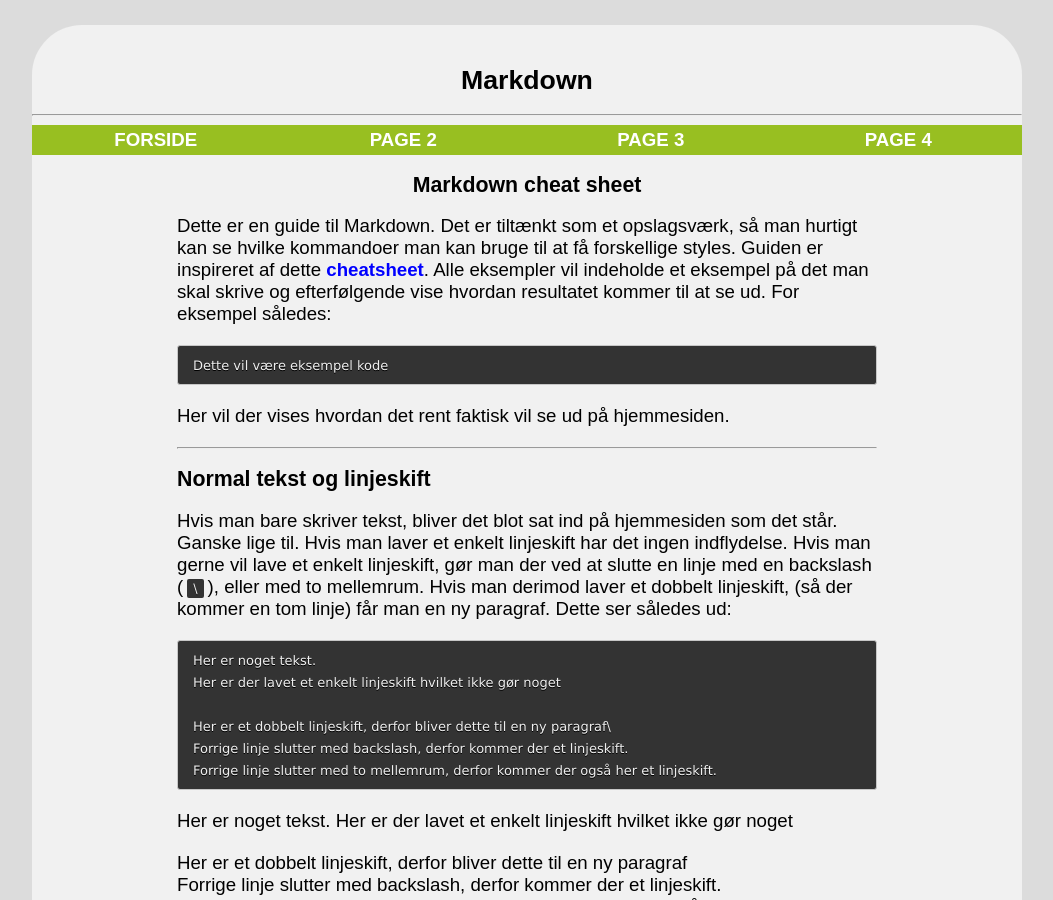
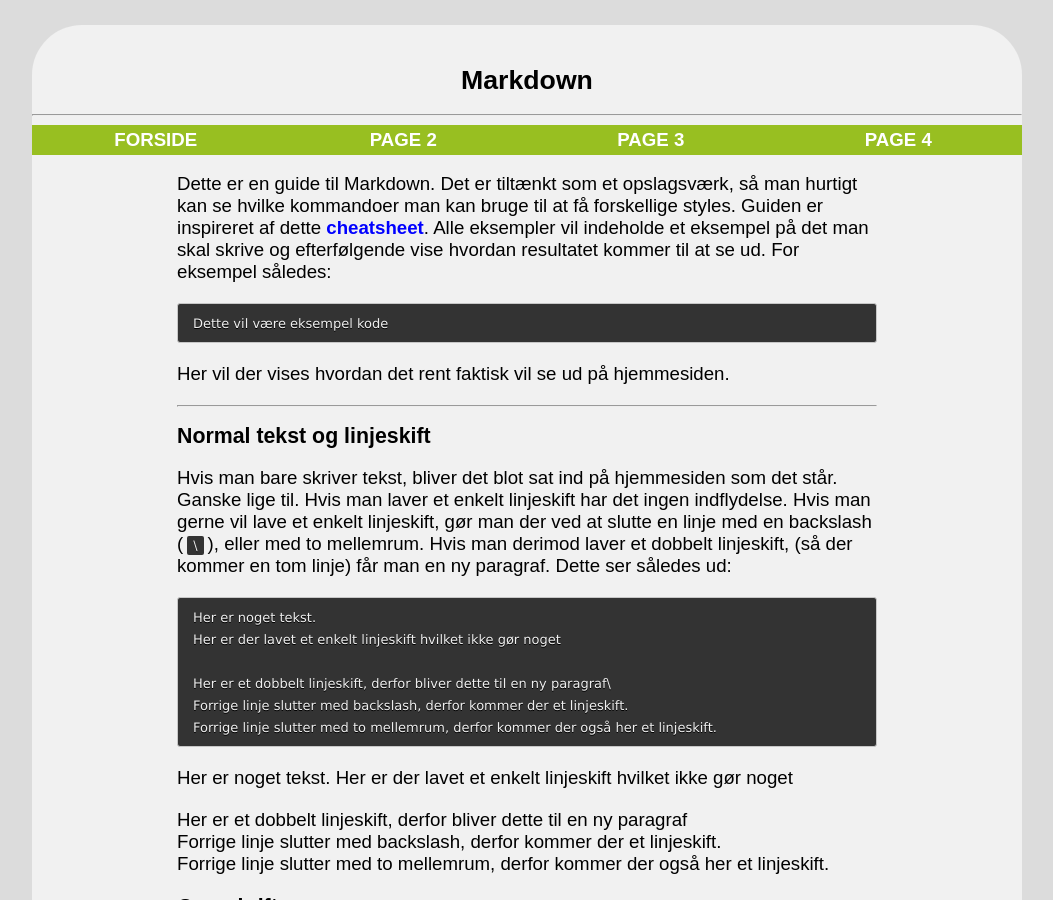
Before and after one commit to lonemathiasen/lonemathiasen.github.io, a Jekyll site: the page built from markdown.md, in a window 1280 px wide and 900 px high. Shown: the whole window, without its empty margins (113-1166 px from the left). Built offline with Jekyll 4.4.1, drawn with Linux system fonts in a browser that asks for light colours.

Commit message:
Fjern udfaset header feldt

```diff
--- a/markdown.md
+++ b/markdown.md
@@ -2,7 +2,6 @@
 layout: default
 title: Markdown
 description: Markdown guide
-header: Markdown cheat sheet
 ---
 
 Dette er en guide til Markdown. Det er tiltænkt som et opslagsværk, så man hurtigt kan se hvilke kommandoer man kan bruge til at få forskellige styles. Guiden er inspireret af dette [cheatsheet](https://github.com/adam-p/markdown-here/wiki/Markdown-Cheatsheet). Alle eksempler vil indeholde et eksempel på det man skal skrive og efterfølgende vise hvordan resultatet kommer til at se ud. For eksempel således:
```
